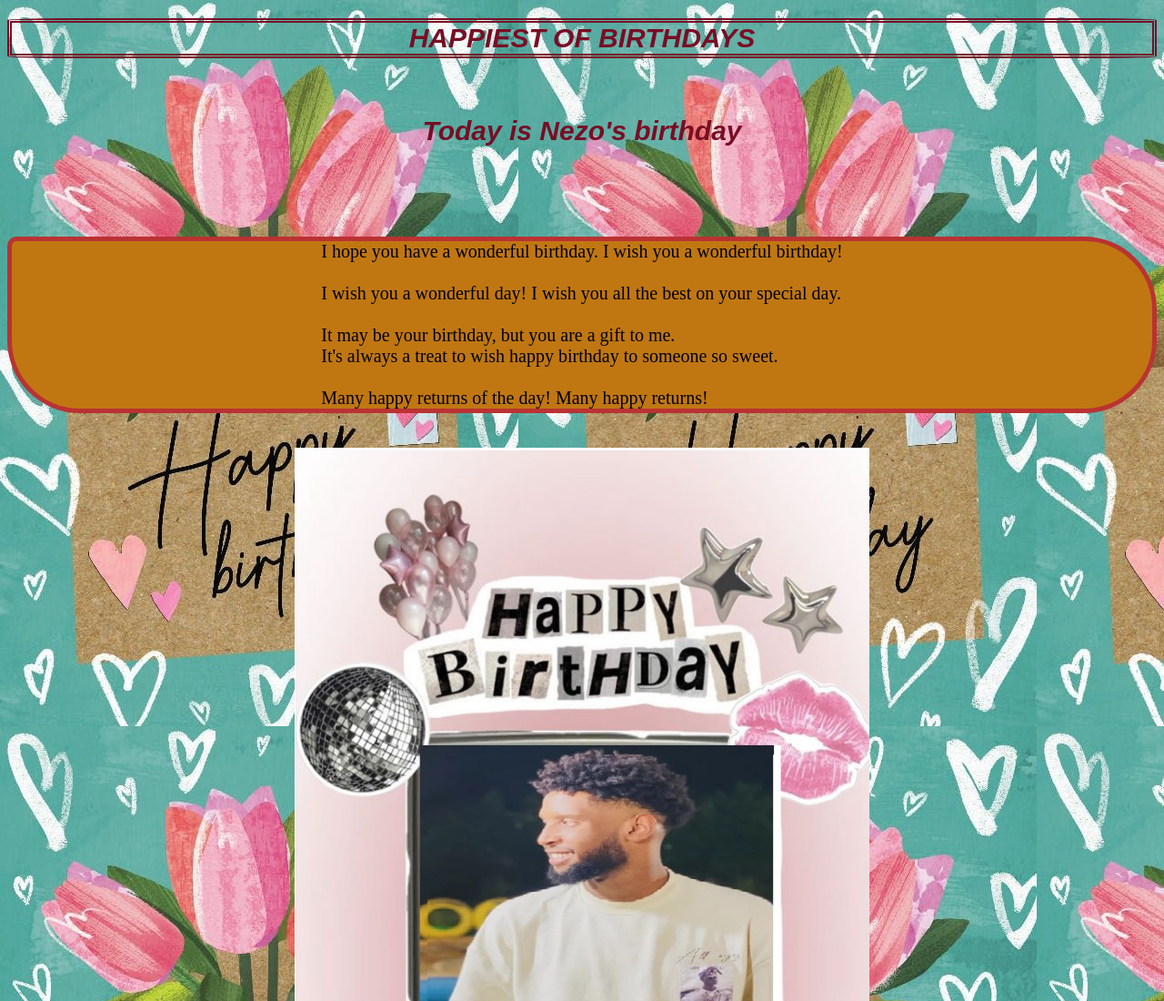
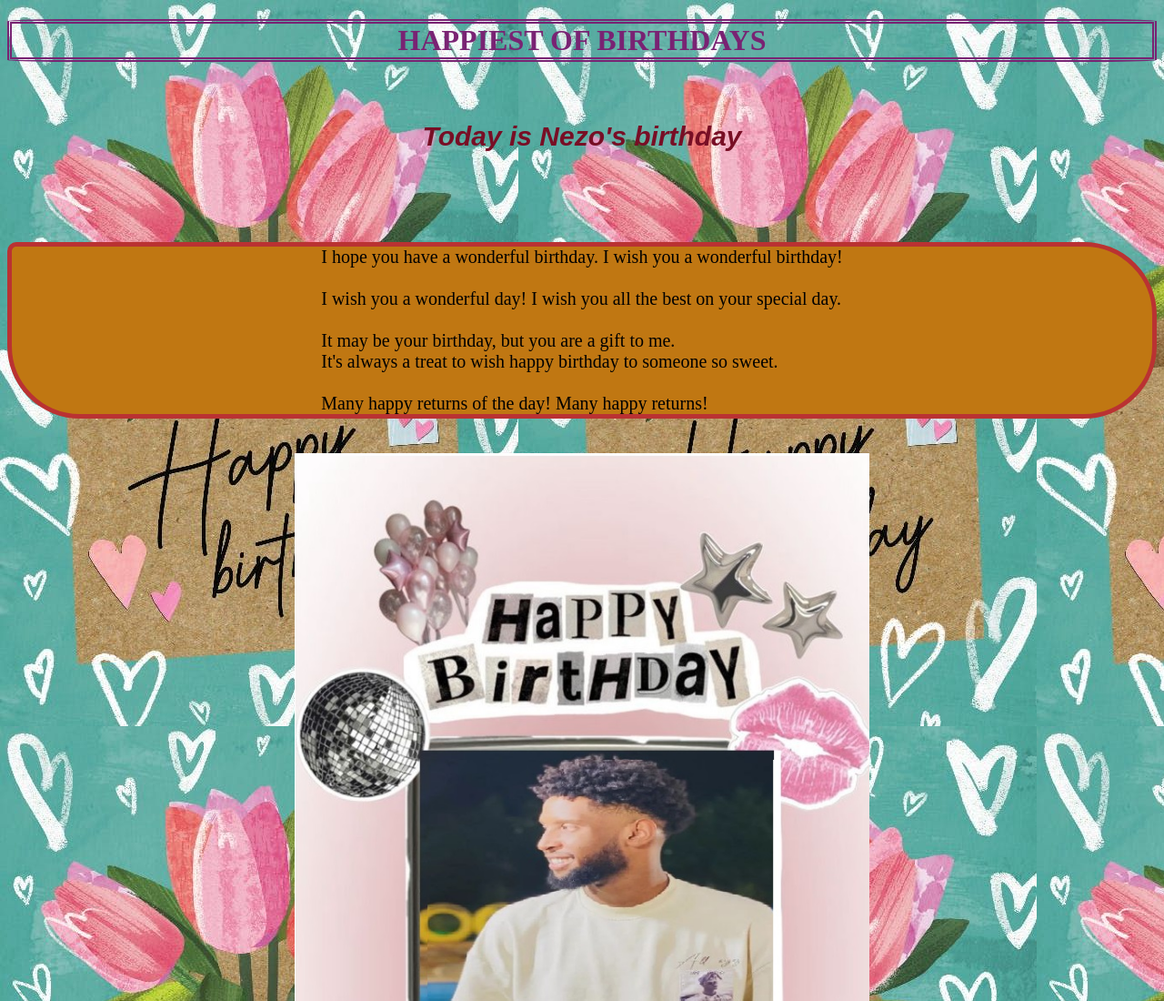
Before and after one commit to sandyshores22/nazimgift, a plain HTML site: page index.html in a window 1280 px wide. Shown: the top 1100 px of the page at 91% size. Drawn offline with Linux system fonts and the light colour scheme; files whose address does not match are found by name.

Commit message:
Enhance birthday page layout and styling
Updated styles for h1 and added flexbox for centering.

```diff
--- a/index.html
+++ b/index.html
@@ -18,10 +18,12 @@
         Many happy returns of the day! Many happy returns!</p>
         <br>
         <style>
-            h1 {font-size: 30px;
-    font-family: Arial;
-    font-style: italic;
-    color: rgb(120, 14, 37);
+            h1 { display: flex;
+    justify-content: center;
+    border-style: double;
+    border-width: 5px;
+    border-radius: 5%;
+    color: #792373;
 }
             h2 {
                 font-size: 30px;
```
